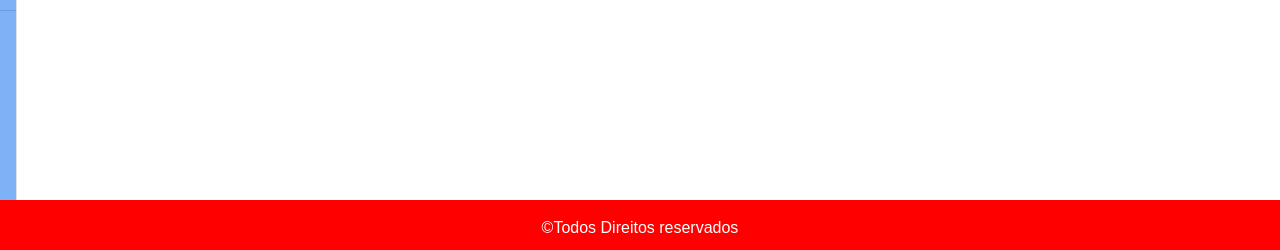
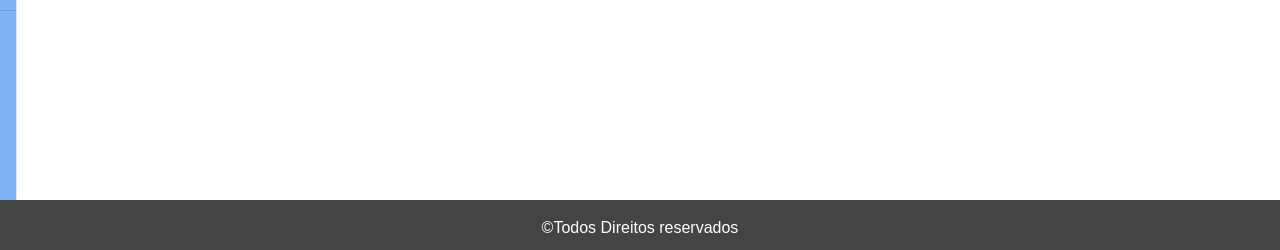
Before and after one commit to Hitagi71/ProjetoHospital, a PHP site: page /home.html in a window 1280 px wide. Shown: the part 550-800 px from the top of the page. Run offline with PHP 8.4, Linux system fonts and the light colour scheme.

Commit message:
mudei o footer

```diff
--- a/css/style.css
+++ b/css/style.css
@@ -67,7 +67,7 @@
   footer {
       width: 100%;
       height: 50px;
-      background-color: red;
+      background-color: rgb(68, 68, 68);
       bottom: 0px;
       position: fixed;
   }
```
